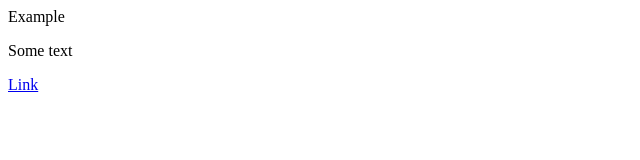
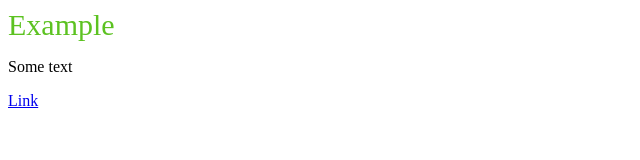
Before and after one commit to studenttsu/RA-Frontend-Course, a plain HTML site: page index.html in a window 1280 px wide. Shown: the whole page, without its empty margins (0-640 px from the left). Drawn offline with Linux system fonts and the light colour scheme.

Commit message:
(Color and front-size was changed)

```diff
--- a/index.html
+++ b/index.html
@@ -8,7 +8,7 @@
   <link rel="stylesheet" href="./style.css" />
 </head>
 <body>
-  <div>Example</div>
+  <div class="forText"> Example</div>
   <p>Some text</p>
   <a href="/">Link</a>
 </body>
--- a/style.css
+++ b/style.css
@@ -0,0 +1,4 @@
+.forText{
+    color: rgb(92, 194, 33);
+    font-size: 30px;
+}
```
